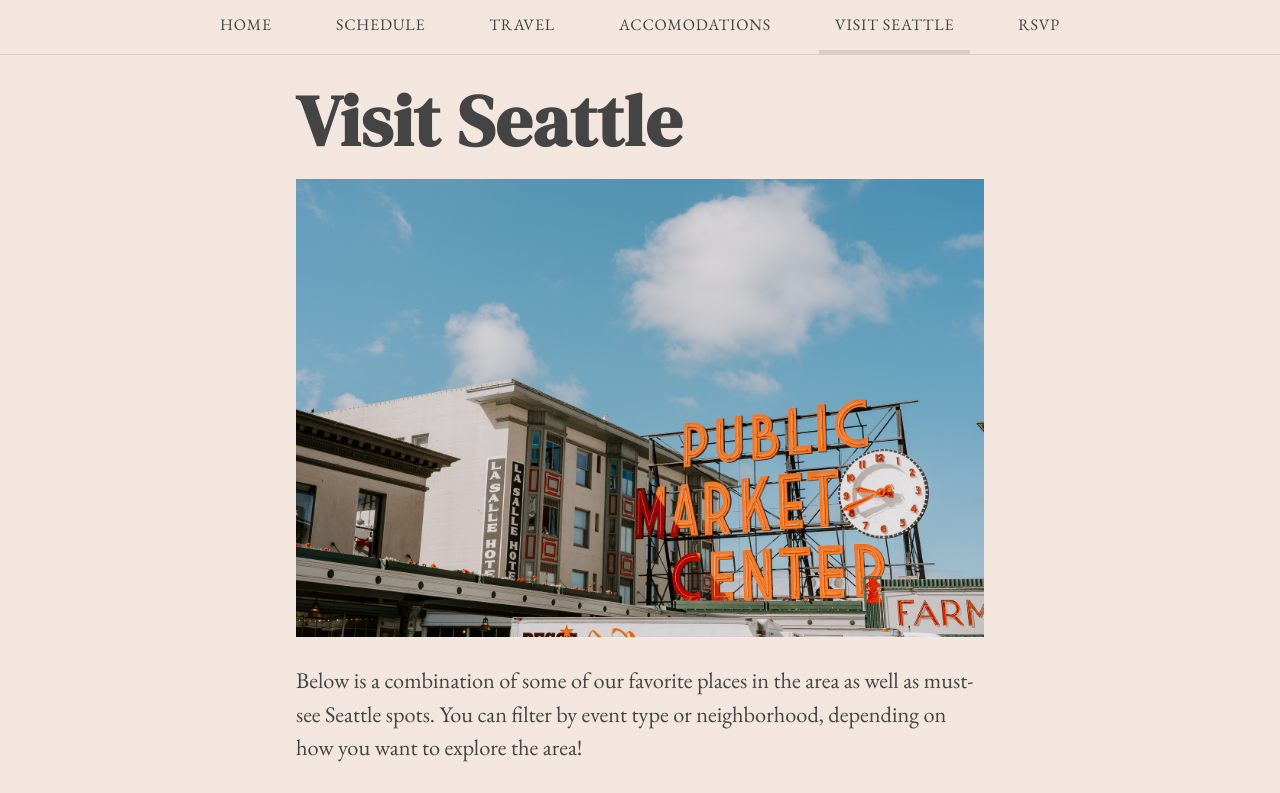
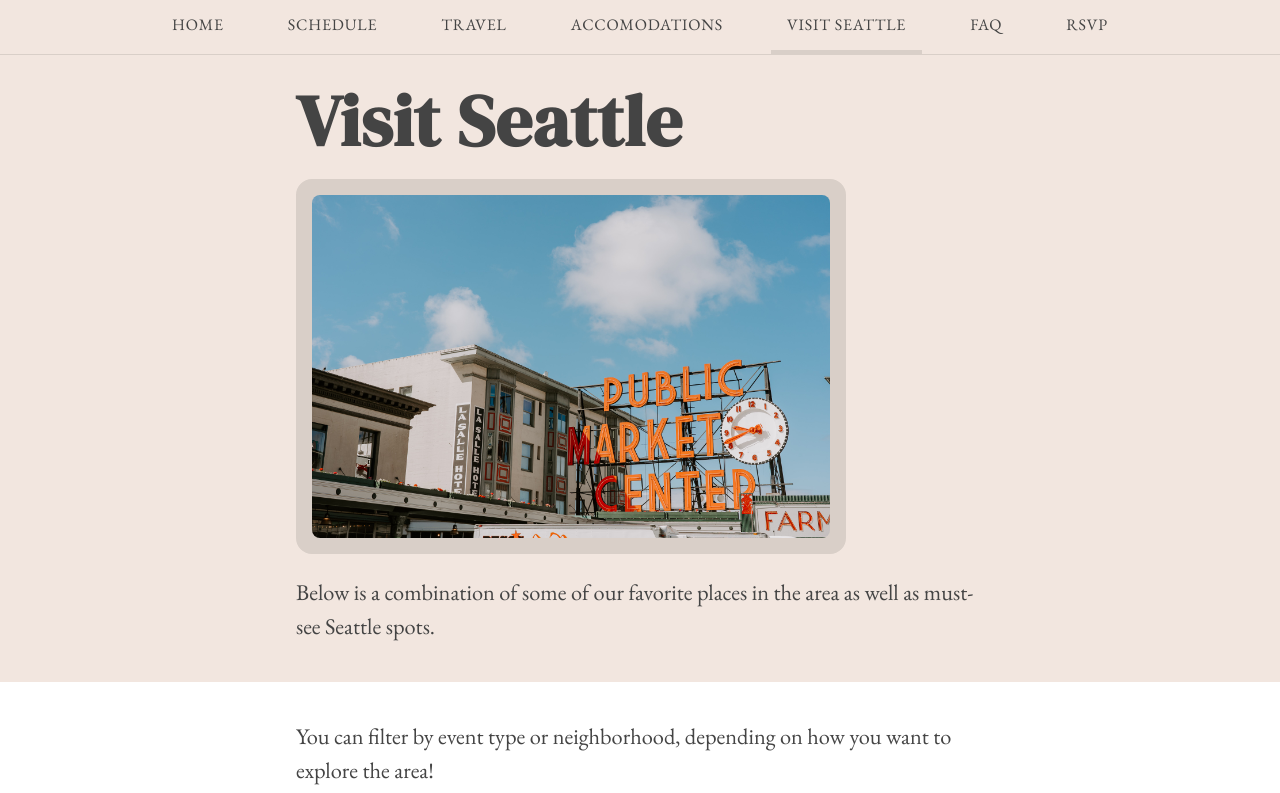
Before and after one commit to mapsam/tksm, a Next.js app: page /seattle in a window 1280 px wide. Shown: the top 793 px of the page. Built offline with nearby package versions, Linux system fonts and the light colour scheme.

Commit message:
standard Content component, update some content

```diff
--- /dev/null
+++ b/components/Content.tsx
@@ -0,0 +1,29 @@
+import type { ReactNode } from 'react';
+import Block from './Block';
+
+interface ContentProps {
+  name: string,
+  img?: string,
+  summary?: string,
+  children?: ReactNode,
+}
+
+export default function Content(props: ContentProps) {
+  return (
+    <div className="content">
+      <Block id={props.name} backgroundClass="color-light-bg">
+        <h1 className="title">{props.name}</h1>
+        {props.img &&
+          <div className="title-image-container">
+            <div className="title-image" style={{ backgroundImage: `url('/${props.img}')`}}></div>
+          </div>
+        }
+        {props.summary &&
+          <p>{props.summary}</p>
+        }
+      </Block>
+
+      {props.children}
+    </div>
+  );
+}
--- a/components/Footer.tsx
+++ b/components/Footer.tsx
@@ -2,7 +2,7 @@
 
 export default function Nav() : JSX.Element {
   return (
-    <Block id="FOOTER">
+    <Block id="FOOTER" backgroundClass="color-white-bg">
       <footer>
         <p>Contact Sam &amp; Taylor: 651-343-6555<br />
         <a href="https://github.com/mapsam/tksm" target="_blank">Nerds click here</a>.</p>
--- a/components/Nav.tsx
+++ b/components/Nav.tsx
@@ -23,6 +23,7 @@
       <NavLink href="/travel" children="TRAVEL" clickAction={setIsOpen}/>
       <NavLink href="/accomodations" children="ACCOMODATIONS" clickAction={setIsOpen}/>
       <NavLink href="/seattle" children="VISIT SEATTLE" clickAction={setIsOpen}/>
+      <NavLink href="/faq" children="FAQ" clickAction={setIsOpen}/>
       <NavLink href="/rsvp" children="RSVP" clickAction={setIsOpen}/>
     </nav>
     </React.Fragment>
--- a/pages/rsvp.tsx
+++ b/pages/rsvp.tsx
@@ -1,13 +1,13 @@
 import RSVP from '../components/Rsvp';
+import Content from '../components/Content';
 import Block from '../components/Block';
 
 export default function Index() {
   return (
-    <div className="content">
+    <Content name="Répondez S'il Vous Plaît">
       <Block id="RSVP">
-        <h1 className="title">RSVP</h1>
         <RSVP />
       </Block>
-    </div>
+    </Content>
   )
 }
--- a/pages/seattle.tsx
+++ b/pages/seattle.tsx
@@ -1,4 +1,5 @@
 import React, { useState, useRef, useEffect } from 'react';
+import Content from '../components/Content';
 import Block from '../components/Block';
 import LocationGroup from '../components/LocationGroup';
 
@@ -10,30 +11,29 @@
   const [zoom, setZoom] = useState(10.7);
 
   return (
-    <div className="content">
+    <Content
+      name="Visit Seattle"
+      img="seattle-pike-market-2.jpg"
+      summary="Below is a combination of some of our favorite places in the area as well as must-see Seattle spots.">
+
       <Block id="INTRO">
-        <h1 className="title">Visit Seattle</h1>
-        <img src='seattle-pike-market-2.jpg' style={{ width: '100%' }}/>
-        <p>Below is a combination of some of our favorite places in the area as well as must-see Seattle spots. You can filter by event type or neighborhood, depending on how you want to explore the area!</p>
+        <p>You can filter by event type or neighborhood, depending on how you want to explore the area!</p>
         <ul>
           <li><a href="#THINGS-WEDDING-LOCATIONS">Wedding Locations</a></li>
           <li><a href="#THINGS-ICONIC-SEATTLE">Iconic Seattle</a></li>
           <li><a href="#THINGS-ARTS">Arts & Culture</a></li>
           <li><a href="#THINGS-BREWERIES">Breweries</a></li>
-          {/* <li><a href="#THINGS-OUTDOORS">Outdoors</a></li> */}
           <li><a href="#THINGS-DAY-TRIPS">Day Trips</a></li>
         </ul>
-
-        {/* <div ref={mapContainer} className="map-container" /> */}
       </Block>
 
-      <Block id="THINGS-WEDDING-LOCATIONS" style={{ backgroundColor: '#F2F0F2' }}>
+      <Block id="THINGS">
         <LocationGroup group='Wedding locations' />
         <LocationGroup group='Iconic Seattle' />
         <LocationGroup group='Arts & Culture' />
         <LocationGroup group='Breweries' />
         <LocationGroup group='Day Trips' />
       </Block>
-    </div>
+    </Content>
   );
 }
--- a/styles/main.scss
+++ b/styles/main.scss
@@ -15,7 +15,7 @@
     font-size: 100%;
 }
 body {
-    background-color: $color-light;
+    background-color: $color-white;
 }
 
 .color-light { color: $color-light; }
@@ -133,12 +133,6 @@
     opacity: 0;
 }
 
-.title {
-    font-family: 'DM Serif Display', serif;
-    font-size: 3rem;
-    margin: 4rem 0 1rem;
-    color: $color-text;
-}
 h1 {
     font-size: 2.3rem;
 }
@@ -149,13 +143,14 @@
     font-family: 'DM Serif Display', serif;
     letter-spacing: 0.05rem;
 }
-@media (min-width: 45rem) {
-    .title { font-size: 4.5rem; }
+
+.title {
+    font-family: 'DM Serif Display', serif;
+    font-size: 3rem;
+    margin: 4rem 0 1rem;
+    color: $color-text;
 }
-/* desktop */
-@media (min-width: 45rem) {
-    .title-image-container { width: 75%; }
-}
+
 .title-image-container {
     -webkit-touch-callout:none;
     -webkit-user-select:none;
@@ -164,14 +159,20 @@
     -ms-user-select:none;
     user-select:none;
     -webkit-tap-highlight-color:rgba(0,0,0,0);
-    height: 350px;
-    background-color: $color-light;
-    margin-bottom: -6rem;
+    height: 375px;
+    background-color: $color-gray;
     position: relative;
-    border: 0.5rem solid $color-light;
+    border: 1rem solid $color-gray;
     border-radius: 1rem;
     overflow: hidden;
 }
+
+/* desktop */
+@media (min-width: 45rem) {
+    .title { font-size: 4.5rem; }
+    .title-image-container { width: 80%; }
+}
+
 .title-image {
     -webkit-touch-callout:none;
     -webkit-user-select:none;
@@ -238,12 +239,6 @@
     padding: 0.25rem 1rem;
 }
 
-.rsvp-form {
-    padding: 2rem;
-    border-radius: 1rem;
-    background-color: $color-gray;
-}
-
 .location {
     margin-bottom: 2rem;
 }
```
Also changed, not shown: pages/accomodations.tsx (+8 -9 lines), pages/faq.tsx (+5 -7 lines), pages/index.tsx (+8 -6 lines), pages/schedule.tsx (+6 -10 lines), pages/travel.tsx (+8 -9 lines).
